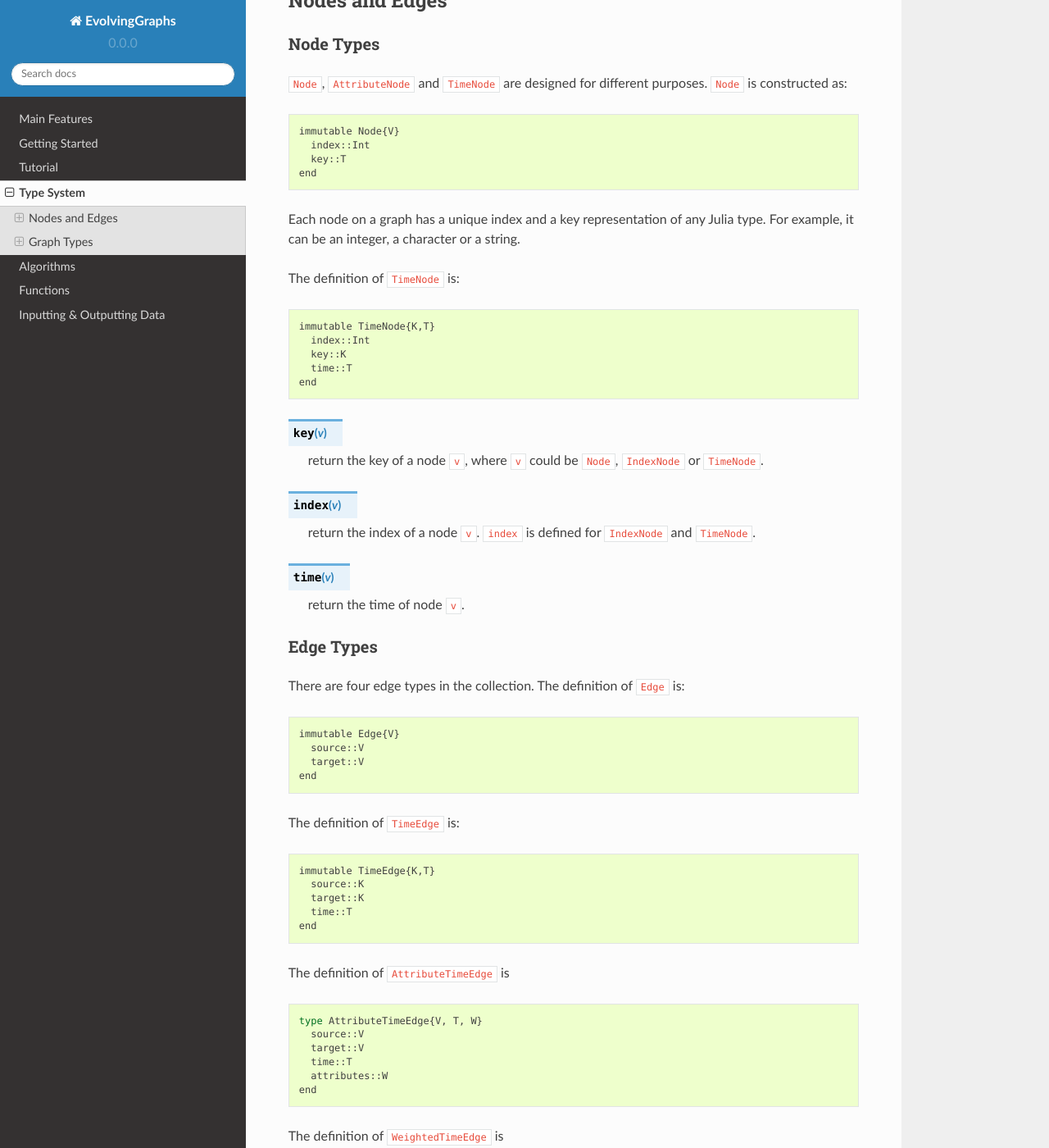
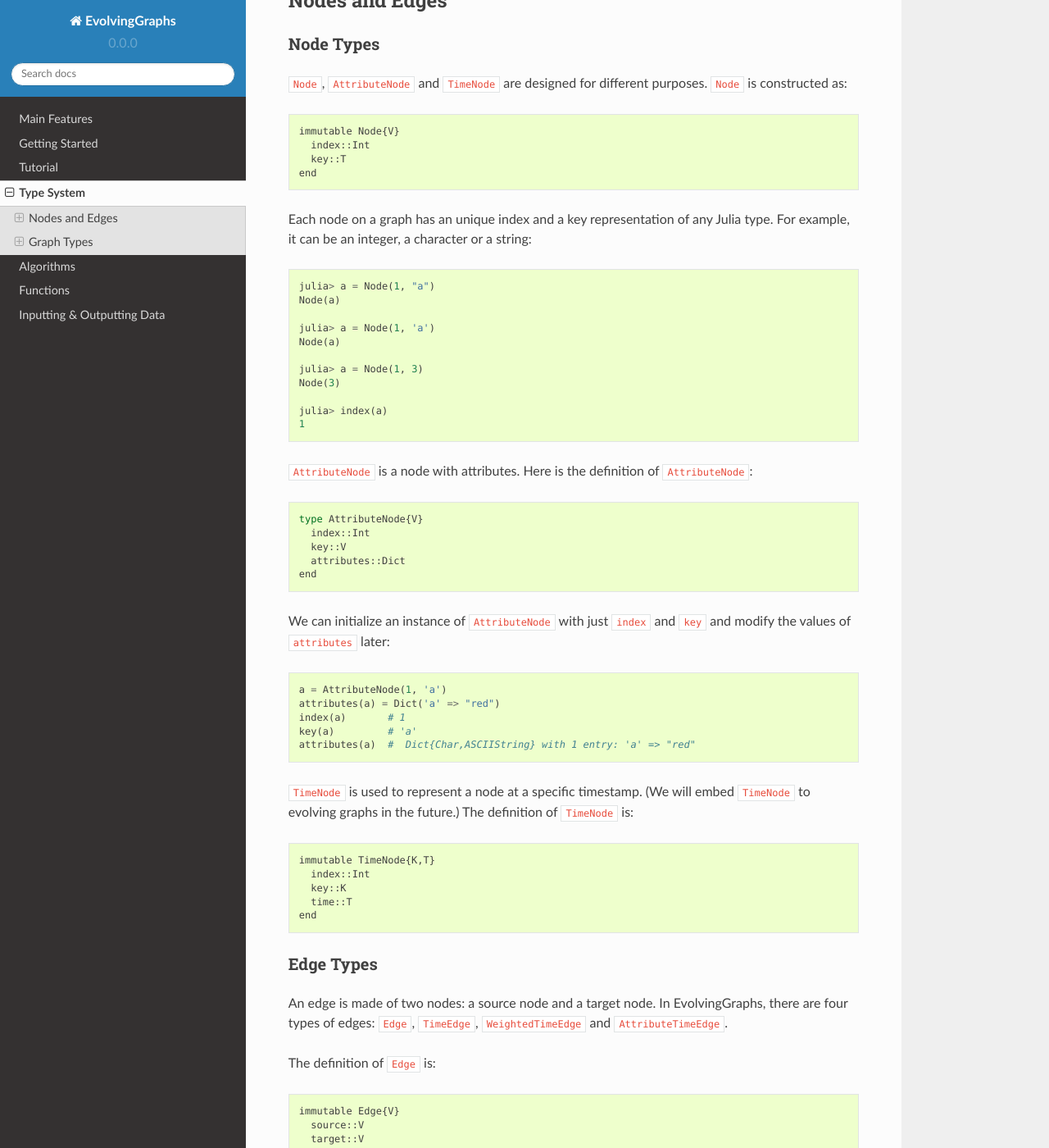
Before and after one commit to EtymoIO/EvolvingGraphs.jl, a Sphinx documentation site: the page built from doc/type.rst, in a window 1280 px wide and 1400 px high, scrolled down 546 px. Shown: the whole window at 82% size. Built offline with Sphinx 7.4.7 and the Read the Docs theme 2.0.0, drawn with Linux system fonts in a browser that asks for light colours; some of the changed text lies outside the part shown.

Commit message:
add documentation for aggregated graph

```diff
--- a/doc/type.rst
+++ b/doc/type.rst
@@ -33,11 +33,44 @@
     key::T
   end
 
-Each node on a graph has a unique index and a key representation of
+Each node on a graph has an unique index and a key representation of
 any Julia type. For example, it can be an integer, a character or a
-string.
+string::
+
+  julia> a = Node(1, "a")
+  Node(a)
+
+  julia> a = Node(1, 'a')
+  Node(a)
+
+  julia> a = Node(1, 3)
+  Node(3)
+
+  julia> index(a)
+  1
 
 
+``AttributeNode`` is a node with attributes. Here is the definition of
+``AttributeNode``::
+
+  type AttributeNode{V}
+    index::Int
+    key::V
+    attributes::Dict
+  end
+
+We can initialize an instance of ``AttributeNode`` with just
+``index`` and ``key`` and modify the values of ``attributes`` later::
+
+  a = AttributeNode(1, 'a')
+  attributes(a) = Dict('a' => "red")
+  index(a)       # 1
+  key(a)         # 'a'
+  attributes(a)  #  Dict{Char,ASCIIString} with 1 entry: 'a' => "red"
+
+
+``TimeNode`` is used to represent a node at a specific timestamp.
+(We will embed ``TimeNode`` to evolving graphs in the future.)
 The definition of ``TimeNode`` is::
 
   immutable TimeNode{K,T}
@@ -47,27 +80,14 @@
   end
 
 
-.. function:: key(v)
-
-   return the key of a node ``v``, where ``v`` could be ``Node``,
-   ``IndexNode`` or ``TimeNode``.
-
-.. function:: index(v)
-
-   return the index of a node ``v``. ``index`` is defined for
-   ``IndexNode`` and ``TimeNode``.
-
-
-.. function:: time(v)
-
-   return the time of node ``v``.
-
-
 Edge Types
 ----------
 
-There are four edge types in the collection. The definition of ``Edge``
-is::
+An edge is made of two nodes: a source node and a target node. In
+EvolvingGraphs, there are four types of edges: ``Edge``, ``TimeEdge``,
+``WeightedTimeEdge`` and ``AttributeTimeEdge``.
+
+The definition of ``Edge`` is::
 
   immutable Edge{V}
     source::V
@@ -101,24 +121,6 @@
     time::T
   end
 
-.. function:: source(e [, g])
-
-   return the source of the edge ``e``, where ``g`` is a graph.
-
-
-.. function:: target(e [, g])
-
-   return the target of the edge ``e``, where ``g`` is a graph.
-
-.. function:: time(e)
-
-   return the time of an edge ``e`` if ``e`` is of type ``TimeEdge`` or
-   ``WeightedTimeEdge``.
-
-
-.. function:: weight(e)
-
-   return the weight of an edge ``e`` if ``e`` is of type ``WeightedTimeEdge``.
 
 Graph Types
 ^^^^^^^^^^^
@@ -126,7 +128,7 @@
 TimeGraph
 ---------
 
-The ``TimeGraph`` type represent a graph at given a time. The data is
+``TimeGraph`` represents a graph at given a time. The data is
 stored as an adjacency list. Here is the definition::
 
   type TimeGraph{V, T} <: AbstractEvolvingGraph{V, T}
@@ -164,6 +166,36 @@
 
     return ``true`` if graph ``g`` has node ``v`` and ``false``
     otherwise.
+
+AggregatedGraph
+---------------
+
+``AggregatedGraph`` is a static graph ``g`` constructed by aggregating
+an evolving graph, i.e., all the links between each pair of nodes are
+flattened in a single edge. The definition of ``AggregatedGraph`` is::
+
+  type AggregatedGraph{V} <: AbstractStaticGraph{V, Edge{V}}
+    is_directed::Bool
+    nodes::Vector{V}
+    nedges::Int
+    adjlist::Dict{V, Vector{V}}
+  end
+
+We can convert an evolving graph to an aggregated graph::
+
+  julia> g = random_evolving_graph(4, 3)
+  Directed IntEvolvingGraph (4 nodes, 19 edges, 3 timestamps)
+
+  julia> aggregated_graph(g)
+  Directed AggregatedGraph (4 nodes, 11 edges)
+
+An aggregated graph can be initialized as ::
+
+  julia> a = aggregated_graph(Int)
+  Directed AggregatedGraph (0 nodes, 0 edges)
+
+  julia> add_edge!(a, 1, 2)
+  Directed AggregatedGraph (2 nodes, 1 edges)
 
 
 EvolvingGraph
```
Also changed, not shown: other parts of doc/type.rst (+1 -1 lines), NEWS.md (+8 -5 lines), doc/functions.rst (+49 -1 lines), 1 other file.
